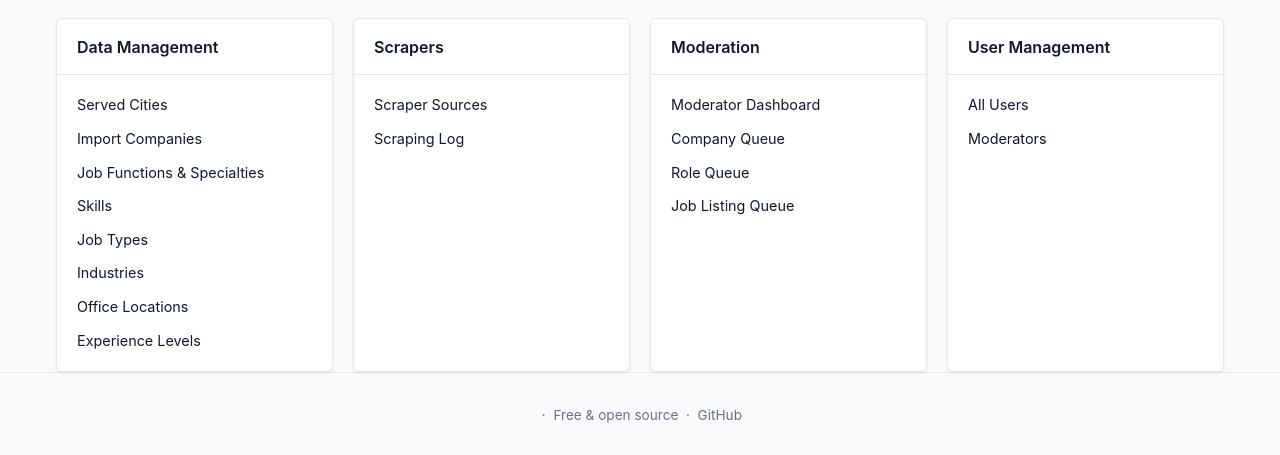
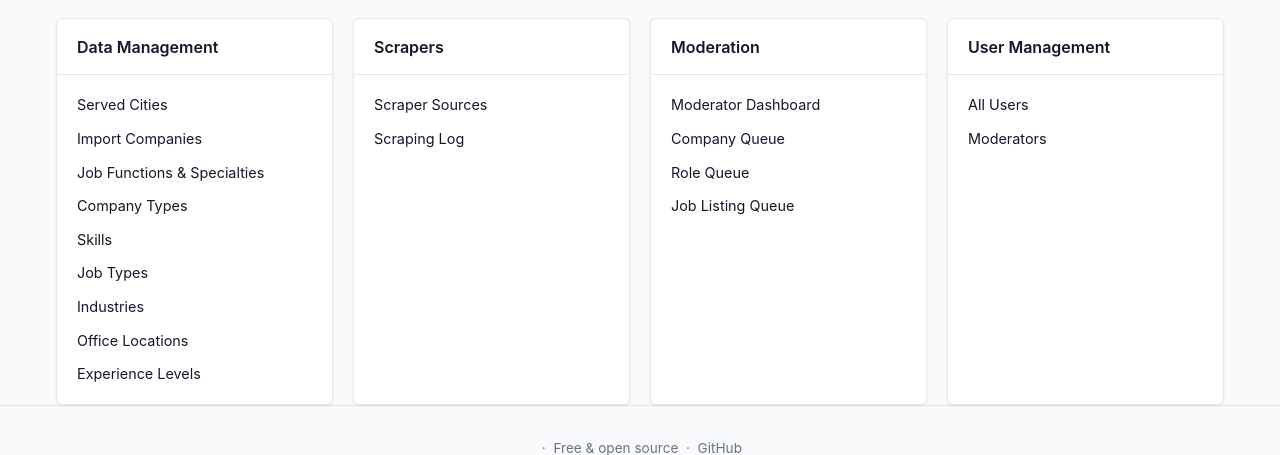
Before and after one commit to eric-price-ok/tulsa-job-spot, a Python web app: template app/templates/admin/dashboard.html in a window 1280 px wide. Shown: the part 224-679 px from the top of the page. Run offline with Jinja, Linux system fonts and the light colour scheme; the template is opened without the code that fills it, so the values that code supplies are empty; some libraries are stand-ins or nearby versions.

Commit message:
Add Company Types to admin Data Management menu
Registers company-types in the reference table registry so admins can
add entries and toggle active/inactive status. Adds the nav link to the
admin dashboard.

Co-Authored-By: Claude Sonnet 4.6 <noreply@anthropic.com>

```diff
--- a/app/routers/admin/__init__.py
+++ b/app/routers/admin/__init__.py
@@ -41,6 +41,7 @@ router = APIRouter(prefix="/admin", tags=["admin"])
 # ---------------------------------------------------------------------------
 
 _REFERENCE_REGISTRY: dict[str, tuple[type, str]] = {
+    "company-types":    (CompanyType,     "Company Types"),
     "skills":           (Skill,           "Skills"),
     "job-types":        (JobType,         "Job Types"),
     "industries":       (Industry,        "Industries"),
--- a/app/templates/admin/dashboard.html
+++ b/app/templates/admin/dashboard.html
@@ -37,6 +37,7 @@
           <li><a href="/admin/cities">Served Cities</a></li>
           <li><a href="/admin/import-companies">Import Companies</a></li>
           <li><a href="/admin/reference/functions">Job Functions &amp; Specialties</a></li>
+          <li><a href="/admin/reference/company-types">Company Types</a></li>
           <li><a href="/admin/reference/skills">Skills</a></li>
           <li><a href="/admin/reference/job-types">Job Types</a></li>
           <li><a href="/admin/reference/industries">Industries</a></li>
```
